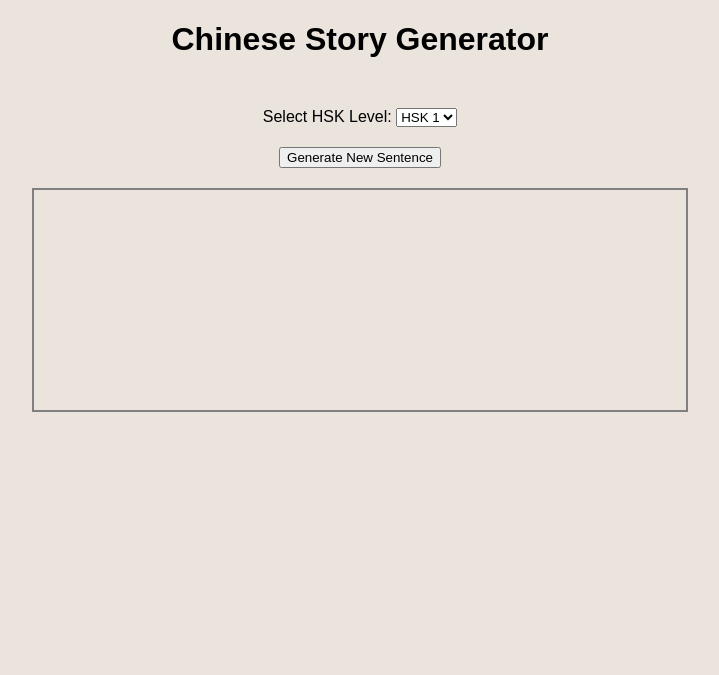
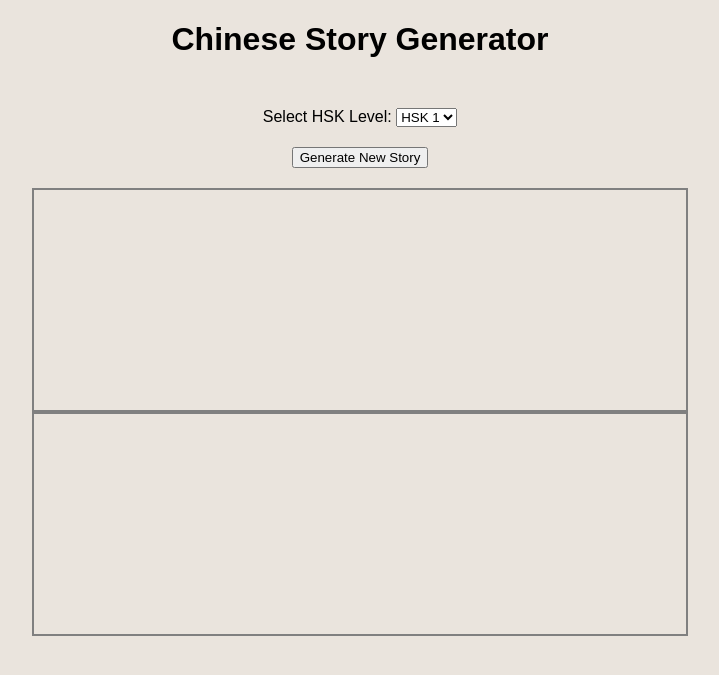
Before and after one commit to clemens-steinwendner/ReadAssistance, a Flask app: template templates/index.html in a window 1280 px wide. Shown: the top 675 px of the page, without its empty margins (280-999 px from the left). Run offline with Flask 3, Linux system fonts and the light colour scheme; the template is opened without the code that fills it, so the values that code supplies are empty.

Commit message:
Full sentence translation added with cover function

```diff
--- a/app.py
+++ b/app.py
@@ -4,6 +4,7 @@ from pypinyin import pinyin, Style
 import jieba
 import translators as ts
 from flask_sqlalchemy import SQLAlchemy
+import re
 
 app = Flask(__name__)
 
@@ -13,6 +14,8 @@ app.config['SQLALCHEMY_TRACK_MODIFICATIONS'] = False
 db = SQLAlchemy(app)
 
 punctuation_chars = set("，。！？；：,.!?;:")
+
+current_story = ""
 
 class WordCache(db.Model):
     id = db.Column(db.Integer, primary_key = True)
@@ -73,35 +76,22 @@ def index():
 
     #full_story = generate_story()
 
-    full_story = "" #for testing
-
-    segments_story = list(jieba.cut(full_story))
-
-    html_segments_story = []
-
-    for seg in segments_story:
-        if seg in punctuation_chars:
-            html_segments_story.append(seg)
-        else:
-
-            #pinyin, translation = get_pinyin_translation(seg)
 
 
-            html_segments_story.append(
-                f'<span class="word" data-word="{seg}">{seg}</span>'
-            )
 
-    final_html_story = ''.join(html_segments_story)
-
-
-    return render_template('index.html', story = final_html, full_story_html = final_html_story)
+    return render_template('index.html', story = final_html)
 
 @app.route('/generate')
 def generate():
     #new_sentence = generate_sentence()
 
+    global current_story
+
     hsk_level = request.args.get('hsk_level', '1')
     new_story = generate_story(hsk_level = hsk_level)
+
+
+    current_story = new_story
     #new_story = "我喜欢喝水" #for testing
 
 
@@ -135,6 +125,26 @@ def translate_all():
         result_map[w] = {'pinyin': p, 'translation':t}
     return jsonify(result_map)
 
+@app.route('/translate_story')
+def translate_story():
+    text = current_story
+
+    print(text)
+
+    translation_str = ts.translate_text(
+        query_text=text,
+        translator='alibaba',
+        from_language='zh-CHS',
+        to_language='en'
+    )
+    sentences = re.findall(r'[^.!?]+[.!?]', translation_str)
+
+    # Trim whitespace around each sentence
+    sentences = [s.strip() for s in sentences]
+
+    return jsonify({'sentences': sentences})
+
+
 #@app.route('/lookup')
 #def lookup():
 #    word = request.args.get('word', '')
--- a/static/css/style.css
+++ b/static/css/style.css
@@ -24,8 +24,6 @@ h1{
     font-size : 30px;
     margin-bottom : 50px;
 }
-
-
 
 #for-button{
     margin: 10px auto;
@@ -91,3 +89,14 @@ h1{
     0%, 100% { opacity: 1; }
     50% { opacity: 0.5; }
 }
+
+#story-translated{
+    border: 2px solid grey;
+    padding: 10px;
+    margin: auto;
+    min-width: 300px;
+    width: 50%;
+    text-align: left;
+    min-height: 200px;
+    font-size: 20px;
+}
--- a/templates/index.html
+++ b/templates/index.html
@@ -23,7 +23,7 @@
     </div>
 
     <div id = "for-button">
-        <button id = "new-sentence-button"> Generate New Sentence </button>
+        <button id = "new-sentence-button"> Generate New Story </button>
     </div>
 
 
@@ -31,6 +31,8 @@
     </div>
 
     <div id ="story-container"> {{full_story_html|safe}} </div>
+
+    <div id = "story-translated">  </div>
 
     <script>
 
@@ -90,6 +92,55 @@
             })
         }
 
+        function fullTranslate(){
+            fetch('/translate_story')
+            .then(response => response.json())
+            .then(data => {
+                // data might look like { "translation": "some english text" }
+                const sentences = data.sentences
+
+                let html = sentences.map(s => {
+                    return `
+                        <div class="sentence-block" style="position: relative; margin-bottom: 1em;">
+                            <p class="english-sentence" style="margin: 0;">${s}</p>
+                            <div class="cover" style="
+                                position: absolute;
+                                top: 0; left: 0;
+                                width: 100%; height: 100%;
+                                background-color: gray;
+                                color: white;
+                                text-align: center;
+                                cursor: pointer;">
+                                Click to reveal/hide
+                            </div>
+                        </div>
+                    `;
+                }).join('');
+
+                document.getElementById("story-translated").innerHTML = html;
+
+                document.querySelectorAll('.cover').forEach(coverEl => {
+                    coverEl.addEventListener('click', () => {
+                        if (coverEl.style.display !== 'none') {
+                        coverEl.style.display = 'none';
+                        }
+                    });
+                    });
+                    document.querySelectorAll('.english-sentence').forEach(sentEl => {
+                    sentEl.addEventListener('click', () => {
+                        const coverEl = sentEl.parentNode.querySelector('.cover');
+                        if (coverEl && coverEl.style.display === 'none') {
+                        coverEl.style.display = 'block';
+                        }
+                    });
+                });
+
+
+
+            })
+            .catch(error => console.error("Error in fullTranslate:", error));
+        }
+
         function backgroundTranslate(){
             const uniqueWords = new Set();
             document.querySelectorAll('.word').forEach(e1 => {
@@ -133,6 +184,8 @@
                     attachWordListeners();
 
                     backgroundTranslate();
+
+                    fullTranslate();
                 })
                 .catch(error => {
                     console.error("Error:", error);
```
